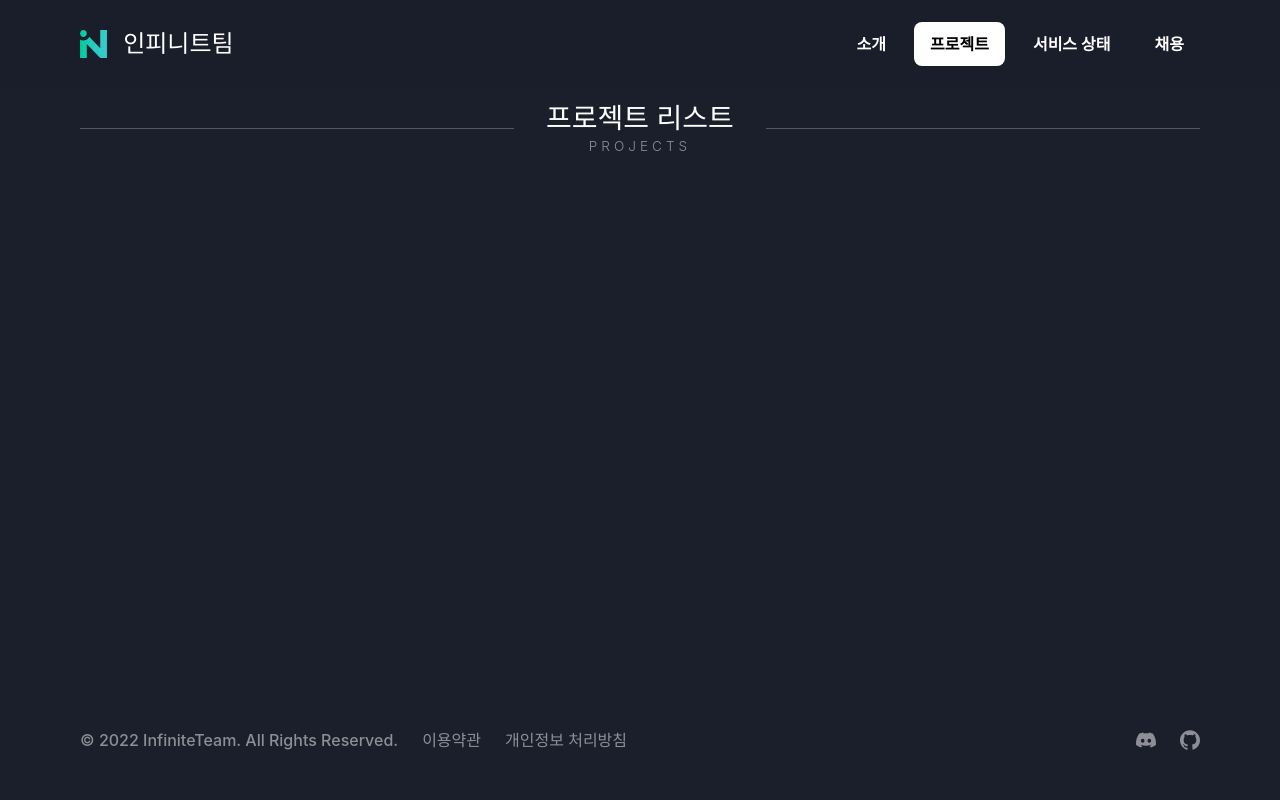
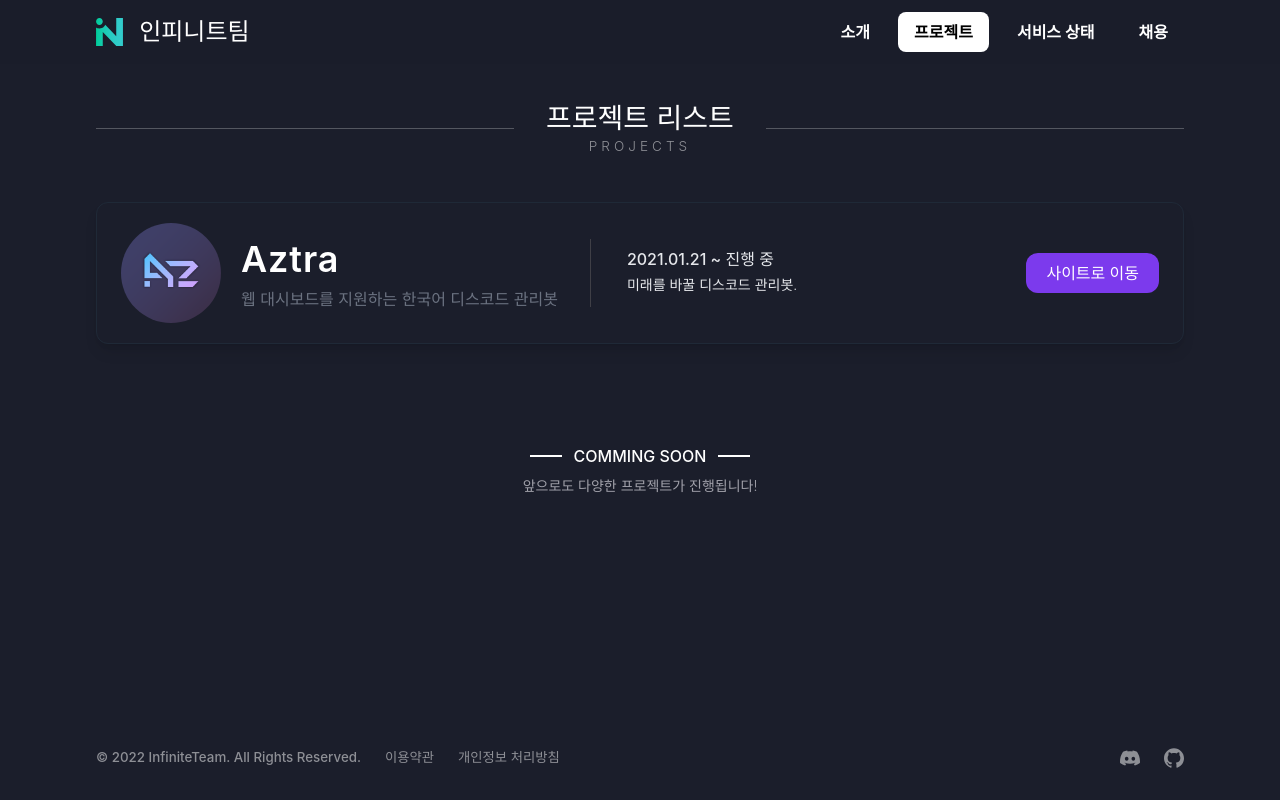
Before and after one commit to InfiniteTeam/inft.kr, a Next.js app: page /projects in a window 1280 px wide. Built offline with nearby package versions, Linux system fonts and the light colour scheme; a web font is replaced by a local one.

Commit message:
feat: 프로젝트 리스트 완성, 레이아웃 개선

```diff
--- a/src/data/members.ts
+++ b/src/data/members.ts
@@ -10,7 +10,8 @@ const members = [
     name: 'ArpaAP',
     kr: '알파',
     role: ['대표', '주 개발자'],
-    color: ['#8468f5', '#f5b868'],
+    color: ['rgb(95, 165, 253)', 'rgb(163, 23, 252)'],
+    //color: ['#8468f5', '#f5b868'],
     discord: 'ArpaAP#6558',
     github: 'ArpaAP',
     email: 'arpaap@inft.kr',
--- a/src/pages/projects.tsx
+++ b/src/pages/projects.tsx
@@ -1,7 +1,7 @@
 import type { NextPage } from 'next';
 import Layout from 'components/Layout';
 import styles from 'styles/pages/Projects.module.scss';
-import members from 'data/members';
+import aztra from 'assets/aztra.png';
 import Image from 'next/image';
 
 const Projects: NextPage = () => {
@@ -13,6 +13,47 @@ const Projects: NextPage = () => {
           <small>PROJECTS</small>
         </span>
       </div>
+
+      <div className="flex rounded-xl hover:bg-black/[0.15] shadow-lg hover:shadow-2xl transition-all duration-500 mt-8 px-6 py-5 gap-5 items-center border-solid border-[1px] border-gray-800">
+        <Image
+          src={aztra}
+          className="rounded-full"
+          alt="aztra"
+          width={100}
+          height={100}
+        />
+        <div className="pr-8 mr-4 border-r-[0.5px] border-solid border-zinc-700">
+          <h2 className="text-4xl font-semibold tracking-wide mb-3">Aztra</h2>
+          <div className="text-gray-500 font-light">
+            웹 대시보드를 지원하는 한국어 디스코드 관리봇
+          </div>
+        </div>
+        <div className="text-gray-200">
+          <div className="mb-2">2021.01.21 ~ 진행 중</div>
+          <div className="font-light text-sm">미래를 바꿀 디스코드 관리봇.</div>
+        </div>
+        <div className="ml-auto">
+          <a href="https://aztra.xyz" target="_blank" rel="noreferrer">
+            <button
+              type="button"
+              className="bg-violet-600 hover:bg-violet-500 transition-all duration-300 px-5 py-3 rounded-xl"
+            >
+              사이트로 이동
+            </button>
+          </a>
+        </div>
+      </div>
+
+      <div className="flex flex-col gap-3 items-center py-10 mt-16">
+        <div className="flex items-center gap-3">
+          <hr className="w-8 border-b-[0.1px] border-white border-solid" />
+          <div className="">COMMING SOON</div>
+          <hr className="w-8 border-b-[0.1px] border-white border-solid" />
+        </div>
+        <div className="text-sm font-light text-zinc-400">
+          앞으로도 다양한 프로젝트가 진행됩니다!
+        </div>
+      </div>
     </Layout>
   );
 };
--- a/src/styles/components/Button.module.scss
+++ b/src/styles/components/Button.module.scss
@@ -1,6 +1,5 @@
 .button {
   border-radius: 0.5rem;
-  font-size: 1rem;
   display: flex;
   justify-content: center;
   align-items: center;
@@ -13,7 +12,7 @@
     background-color: rgba(255, 255, 255, 0.1);
   }
 
-  @apply px-3 py-2 sm:px-4 sm:py-2.5 text-sm sm:text-base;
+  @apply px-3 py-2 sm:px-4 sm:py-2 text-sm sm:text-base;
 }
 
 .active {
--- a/src/styles/components/Layout.module.scss
+++ b/src/styles/components/Layout.module.scss
@@ -4,20 +4,21 @@
   display: flex;
   flex-direction: column;
 
-  @apply px-4 sm:px-8 md:px-12 lg:px-16 xl:px-20;
+  @apply px-4 sm:px-8 md:px-12 lg:px-16 xl:px-24;
 }
 
 .header {
-  height: 5.5rem;
+  height: 4rem;
   display: flex;
   justify-content: space-between;
   align-items: center;
   position: fixed;
   background-color: rgba(27, 30, 43, 0.75);
   backdrop-filter: blur(5px);
+  z-index: 99999;
 
   @apply left-0 right-0 top-0;
-  @apply px-4 sm:px-8 md:px-12 lg:px-16 xl:px-20;
+  @apply px-4 sm:px-8 md:px-12 lg:px-16 xl:px-24;
 }
 
 .brand {
@@ -52,14 +53,15 @@
 }
 
 .footer {
-  height: 7.5rem;
   display: flex;
   align-items: center;
   justify-content: space-between;
+  padding: 2rem 0;
 }
 
 .legal {
   color: rgba(255, 255, 255, 0.5);
+  font-size: 10pt;
   display: flex;
   gap: 1.5rem;
 }
```
Also changed, not shown: src/assets/aztra.png (added).
